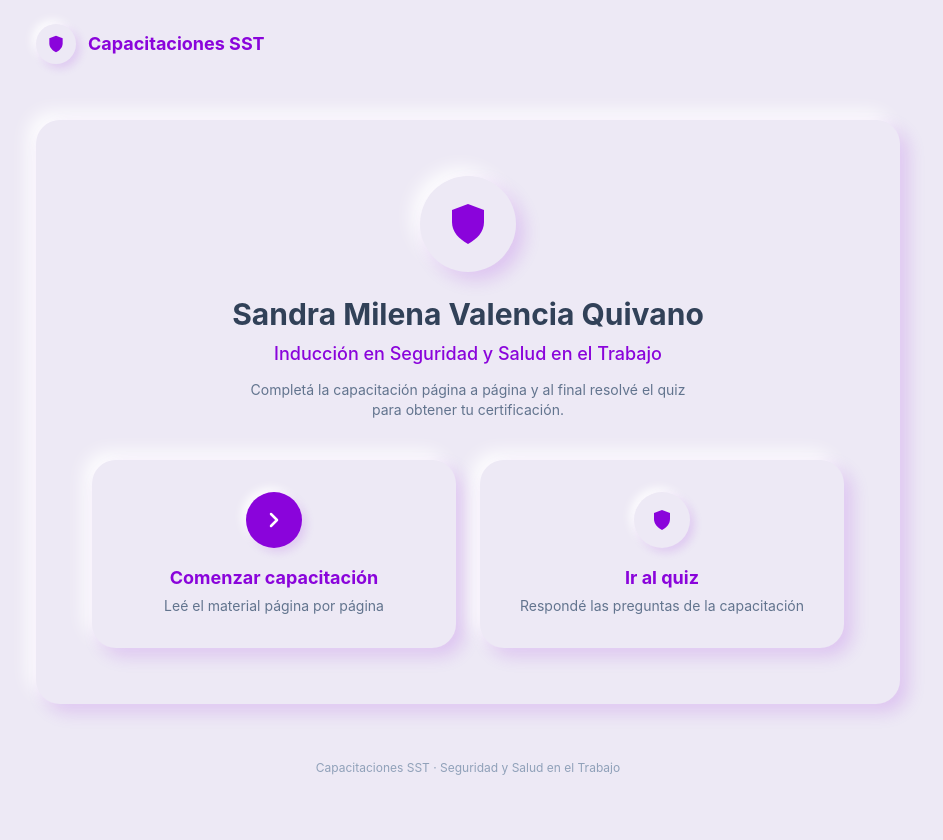
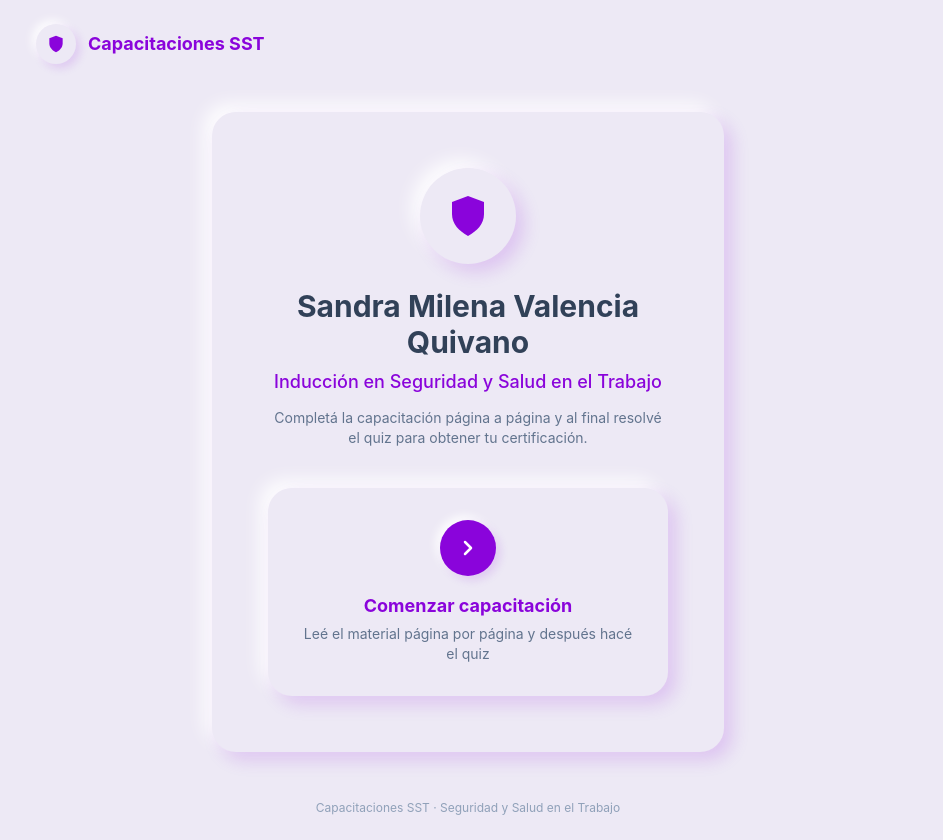
Before and after one commit to Samuel-Urrego/Capacitaciones-SST, a React (Vite) app: page / in a window 1280 px wide. Shown: the whole page, without its empty margins (172-1115 px from the left). Before the commit the page ends 800 px from the top, so only its background shows below. Built offline with nearby package versions, Linux system fonts and the light colour scheme.

Commit message:
feat: force course completion before quiz, remove quiz card from landing

```diff
--- a/src/pages/CoursePage.jsx
+++ b/src/pages/CoursePage.jsx
@@ -63,6 +63,9 @@ export default function CoursePage() {
     (e) => {
       const index = e.data
       setCurrent(index)
+      if (index === pages.length - 1) {
+        localStorage.setItem('course_completed', 'true')
+      }
       if (autoplay) speakText(pages[index]?.text)
     },
     [autoplay, pages, speakText],
--- a/src/pages/LandingPage.jsx
+++ b/src/pages/LandingPage.jsx
@@ -14,7 +14,7 @@ export default function LandingPage() {
       </header>
 
       <main className="mx-auto flex w-full max-w-4xl flex-1 flex-col items-center justify-center px-4 py-12">
-        <Card className="w-full p-10 text-center sm:p-14">
+        <Card className="w-full max-w-lg p-10 text-center sm:p-14">
           <span className="mx-auto mb-6 flex h-24 w-24 items-center justify-center rounded-full bg-surface text-primary shadow-neumorph">
             <IconShield className="h-12 w-12" />
           </span>
@@ -30,9 +30,9 @@ export default function LandingPage() {
             para obtener tu certificación.
           </p>
 
-          <div className="mt-10 grid grid-cols-1 gap-6 sm:grid-cols-2">
+          <div className="mt-10">
             <Link to="/course">
-              <div className="group flex h-full flex-col items-center justify-center rounded-3xl bg-surface p-8 text-center shadow-neumorph transition-all duration-150 hover:shadow-neumorph-inset">
+              <div className="group flex flex-col items-center justify-center rounded-3xl bg-surface p-8 text-center shadow-neumorph transition-all duration-150 hover:shadow-neumorph-inset">
                 <span className="flex h-14 w-14 items-center justify-center rounded-full bg-primary text-white shadow-neumorph-sm transition group-hover:shadow-neumorph-inset">
                   <IconChevronRight className="h-6 w-6" />
                 </span>
@@ -40,19 +40,7 @@ export default function LandingPage() {
                   Comenzar capacitación
                 </p>
                 <p className="mt-1 text-sm text-slate-500">
-                  Leé el material página por página
-                </p>
-              </div>
-            </Link>
-
-            <Link to="/quiz">
-              <div className="group flex h-full flex-col items-center justify-center rounded-3xl bg-surface p-8 text-center shadow-neumorph transition-all duration-150 hover:shadow-neumorph-inset">
-                <span className="flex h-14 w-14 items-center justify-center rounded-full bg-surface text-primary shadow-neumorph-sm transition group-hover:shadow-neumorph-inset">
-                  <IconShield className="h-6 w-6" />
-                </span>
-                <p className="mt-4 text-lg font-bold text-primary">Ir al quiz</p>
-                <p className="mt-1 text-sm text-slate-500">
-                  Respondé las preguntas de la capacitación
+                  Leé el material página por página y después hacé el quiz
                 </p>
               </div>
             </Link>
--- a/src/pages/QuizPage.jsx
+++ b/src/pages/QuizPage.jsx
@@ -1,5 +1,5 @@
 import { useCallback, useEffect, useState } from 'react'
-import { useNavigate } from 'react-router-dom'
+import { Navigate, useNavigate } from 'react-router-dom'
 import { Button, Card, IconChevronLeft, IconChevronRight, IconShield } from '../components/ui'
 
 const QUESTIONS_URL = '/questions.json'
@@ -14,7 +14,10 @@ export default function QuizPage() {
   const [answers, setAnswers] = useState([])
   const [selected, setSelected] = useState(null)
 
+  const courseCompleted = localStorage.getItem('course_completed') === 'true'
+
   useEffect(() => {
+    if (!courseCompleted) return
     fetch(QUESTIONS_URL)
       .then((res) => {
         if (!res.ok) throw new Error(`No se pudo cargar el quiz (HTTP ${res.status})`)
@@ -97,7 +100,11 @@ export default function QuizPage() {
               <div className="mt-6 space-y-3">
                 {question.options.map((option, optionIndex) => {
                   const isSelected = selected === optionIndex
-                  return (
+  if (!courseCompleted) {
+    return <Navigate to="/course" replace />
+  }
+
+  return (
                     <button
                       key={optionIndex}
                       type="button"
```
